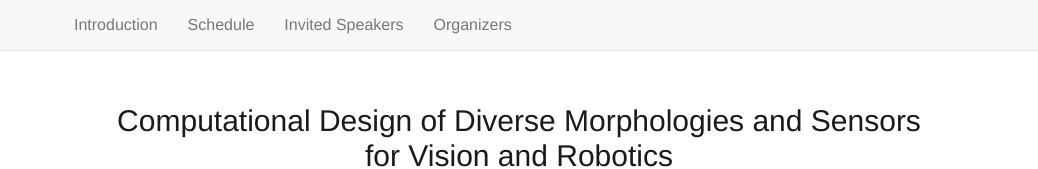
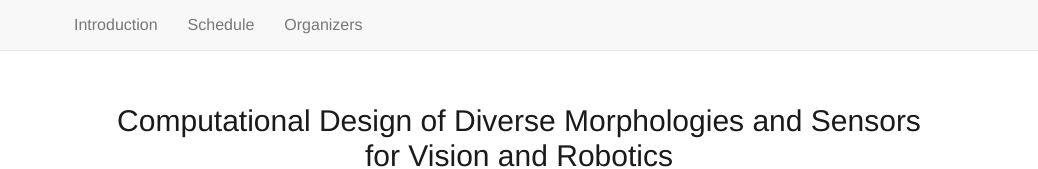
Before and after one commit to EPFL-VILAB/cvpr-comp-design-website, a plain HTML site: page index.html in a window 1280 px wide. Shown: the top 169 px of the page, without its empty margins (121-1159 px from the left). Drawn offline with nearby package versions, Linux system fonts and the light colour scheme; some packages are replaced by stand-ins of ours; a script that the page names is missing.

Commit message:
no speakers for now

```diff
--- a/index.html
+++ b/index.html
@@ -74,7 +74,7 @@
       <ul class="nav navbar-nav">
         <li><a href="#intro">Introduction</a></li>
         <li><a href="#schedule">Schedule</a></li>
-        <li><a href="#speakers">Invited Speakers</a></li>
+        <!-- <li><a href="#speakers">Invited Speakers</a></li> -->
         <li><a href="#organizers">Organizers</a></li>
         <!-- <li><a href="https://vilab.epfl.ch">
           <img style="height: 15px;" src="static/img/epfl.png">
```
